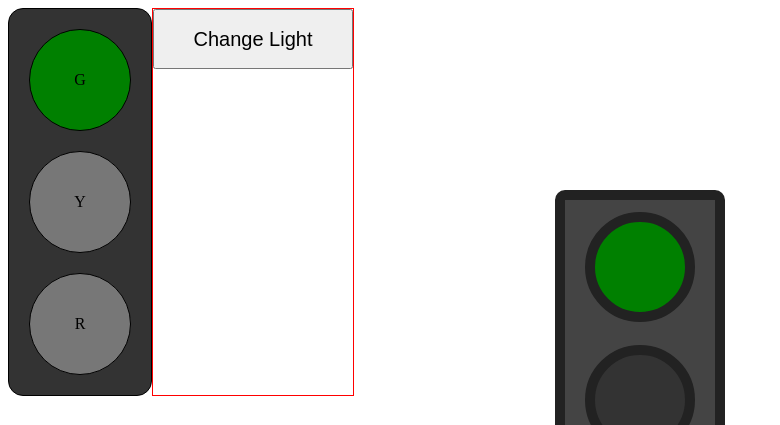
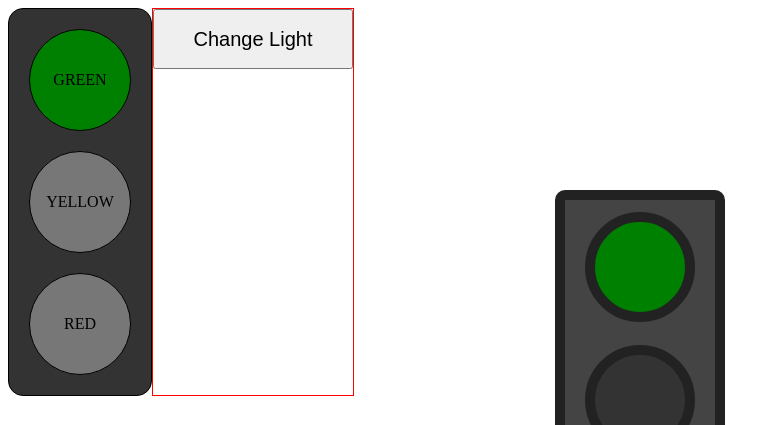
Before and after one commit to youthinkasido/trafficlights, a website: page index.html in a window 1280 px wide. Shown: the top 425 px of the page, without its empty margins (0-780 px from the left). Drawn offline with nearby package versions, Linux system fonts and the light colour scheme.

Commit message:
Add text labels to stoplights

```diff
--- a/index.html
+++ b/index.html
@@ -11,9 +11,9 @@
     <script src="./app.js"></script>
     <script src="https://ajax.googleapis.com/ajax/libs/jquery/3.2.1/jquery.min.js"></script>
     <div class="traffic-light">
-      <div id="green-light">G</div>
-      <div id="yellow-light">Y</div>
-      <div id="red-light">R</div>
+      <div id="green-light">GREEN</div>
+      <div id="yellow-light">YELLOW</div>
+      <div id="red-light">RED</div>
     </div>
 
     <div class="light-controls">
```
